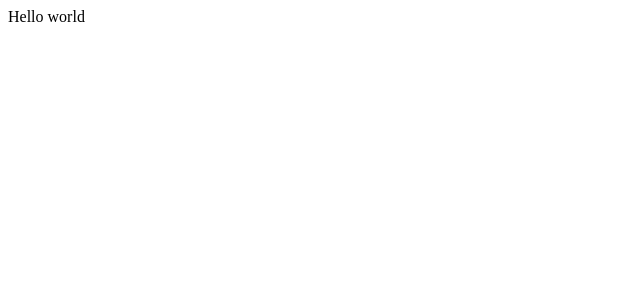
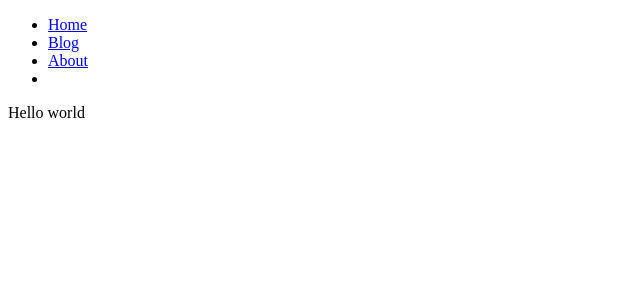
Before and after one commit to y-ashish-y/nuxt_basics, a Nuxt app: page / in a window 1280 px wide. Shown: the top 300 px of the page, without its empty margins (0-640 px from the left). Built offline with nearby package versions, Linux system fonts and the light colour scheme.

Commit message:
routing with nuxtlink

```diff
--- a/app/pages/index.vue
+++ b/app/pages/index.vue
@@ -1,6 +1,20 @@
 <script lang="ts"></script>
 
 <template>
+  <nav>
+    <ul>
+      <li>
+        <NuxtLink to="/">Home</NuxtLink>
+      </li>
+      <li>
+        <NuxtLink to="/blog">Blog</NuxtLink>
+      </li>
+      <li>
+        <NuxtLink to="/about">About</NuxtLink>
+      </li>
+      <li></li>
+    </ul>
+  </nav>
   <div>Hello world</div>
 </template>
 
```
